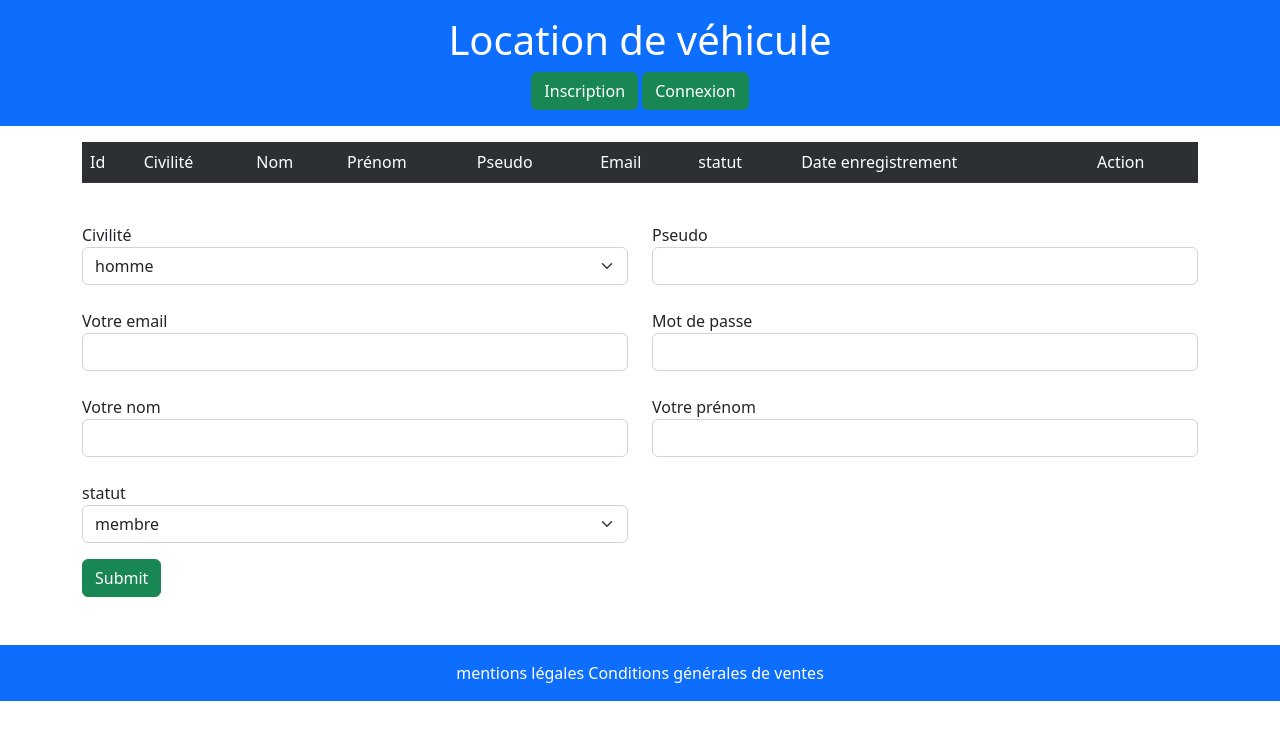
After one commit to harounaKane/alt_rh, a PHP site: template MVC/PROJET_SIRA/views/backOffice/membre.phtml in a window 1280 px wide. The commit adds this page. Shown: the top 740 px of the page. Run offline with PHP 8.4, Linux system fonts and the light colour scheme; the template is opened without the code that fills it, so the values that code supplies are empty.

Commit message:
gesion membre

```diff
--- a/MVC/PROJET_SIRA/views/admin/admin.phtml
+++ /dev/null
@@ -1 +0,0 @@
-<h2>Vous êtes sur la page admin </h2>
--- /dev/null
+++ b/MVC/PROJET_SIRA/views/backOffice/membre.phtml
@@ -0,0 +1,88 @@
+<?php ob_start(); ?>
+
+     <table class="table table-striped mt-3">
+          <tr class="table-dark">
+               <td>Id </td>
+               <td>Civilité</td>
+               <td>Nom</td>
+               <td>Prénom</td>
+               <td>Pseudo</td>
+               <td>Email</td>
+               <td>statut</td>
+               <td>Date enregistrement</td>
+               <td>Action</td>
+          </tr>
+
+          <?php foreach($membres as $membre): ?>
+               <tr>
+                    <td> <?= $membre->getId_membre() ?> </td>
+                    <td> <?= $membre->getCivilite() ?> </td>
+                    <td> <?= $membre->getNom() ?> </td>
+                    <td> <?= $membre->getPrenom() ?> </td>
+                    <td> <?= $membre->getPseudo() ?> </td>
+                    <td> <?= $membre->getEmail() ?> </td>
+                    <td> <?= $membre->getStatut() ?> </td>
+                    <td> <?= $membre->getDate_enregistrement() ?> </td>
+                    <td>
+                         <a href="?action=modifier&id=<?= $membre->getId_membre() ?>"><i class="fas fa-pen"></i></a>
+                         &nbsp; - &nbsp;
+                         <a href=""><i class="fas fa-trash"></i></a>
+                    </td>
+               </tr>
+          <?php endforeach; ?>
+
+     </table>
+
+     <form action="" method="post">
+          <input type="hidden" name="id_membre" value="<?= isset($membreActuel) ? $membreActuel->getId_membre() : 0 ?>">
+          <div class="row">
+               <div class="col-6 mt-4">
+                    <label for="civilte">Civilité</label>
+                    <select name="civilite" class="form-select">
+                        <option value="homme" <?= isset($membreActuel) && $membreActuel->getCivilite() == 'homme'
+                         ? 'selected'
+                         : '' ?>>homme</option>
+                        <option value="femme" <?= isset($membreActuel) && $membreActuel->getCivilite() == 'femme'
+                         ? 'selected'
+                         : '' ?>>femme</option>
+                    </select>
+                </div>
+               <div class="col-6 mt-4">
+                   <label for="pseudo">Pseudo</label>
+                   <input type="text" name="pseudo" class="form-control" value="<?= isset($membreActuel) ? $membreActuel->getPseudo() : '' ?>">
+               </div>
+               <div class="col-6 mt-4">
+                   <label for="email">Votre email</label>
+                   <input type="email" name="email" class="form-control" value="<?= isset($membreActuel) ? $membreActuel->getEmail() : '' ?>">
+               </div>
+               <div class="col-6 mt-4">
+                   <label for="mdp">Mot de passe</label>
+                   <input type="password" name="mdp" class="form-control" >
+               </div>
+               <div class="col-6 mt-4">
+                   <label for="nom">Votre nom</label>
+                   <input type="text" name="nom" class="form-control" value="<?= isset($membreActuel) ? $membreActuel->getNom() : '' ?>">
+               </div>
+               <div class="col-6 mt-4">
+                   <label for="prenom">Votre prénom</label>
+                   <input type="text" name="prenom" class="form-control" value="<?= isset($membreActuel) ? $membreActuel->getPrenom() : '' ?>">
+               </div>
+               <div class="col-6 mt-4">
+                   <label for="statut">statut</label>
+                   <select name="statut" class="form-select">
+                       <option value="0" <?= isset($membreActuel) && $membreActuel->getStatut() == '0'
+                         ? 'selected'
+                         : '' ?> >membre</option>
+                       <option value="1" <?= isset($membreActuel) && $membreActuel->getStatut() == '1'
+                         ? 'selected'
+                         : '' ?>>admin</option>
+                   </select>
+               </div>
+           </div>
+           <input type="submit" class="btn btn-success mt-3">
+     </form>
+
+<?php
+$content = ob_get_clean();
+
+include "views/template.phtml";
--- a/MVC/PROJET_SIRA/views/membre/membre.phtml
+++ /dev/null
@@ -1 +0,0 @@
-<h2>Vous êtes dans le fichier membre</h2>
--- a/MVC/PROJET_SIRA/views/template.phtml
+++ b/MVC/PROJET_SIRA/views/template.phtml
@@ -18,14 +18,14 @@
 
             <?php if(isset($_SESSION['user'])): ?>
                 <?php if(unserialize($_SESSION['user'])->getStatut()): ?>
-                    <a href="?action=inscription" class="btn btn-success" >Gestion membre</a>
-                    <a href="?action=inscription" class="btn btn-success" >Gestion agence</a>
-                    <a href="?action=inscription" class="btn btn-success" >Gestion véhicule</a>
-                    <a href="?action=inscription" class="btn btn-success" >Gestion commandes</a>
+                    <a href="?action=gestionMembre" class="btn btn-success" >Gestion membre</a>
+                    <a href="?action=" class="btn btn-success" >Gestion agence</a>
+                    <a href="?action=" class="btn btn-success" >Gestion véhicule</a>
+                    <a href="?action=" class="btn btn-success" >Gestion commandes</a>
 
                 <?php endif; ?>
 
-            <a href="?action=deconnexion" class="btn btn-success">commandes</a>
+            <a href="?action=" class="btn btn-success">commandes</a>
             <a href="?action=deconnexion" class="btn btn-danger">Deconnexion</a>
             <?php else: ?>
                 <a href="?action=inscription" class="btn btn-success" >Inscription</a>
--- a/MVC/PROJET_SIRA/views/user/inscription.phtml
+++ b/MVC/PROJET_SIRA/views/user/inscription.phtml
@@ -14,8 +14,8 @@
                 <input type="password" name="mdp" class="form-control" >
             </div>
             <div class="col-6 mt-4">
-                <label for="civilte">Civilité</label>
-                <select name="civilte" class="form-select">
+                <label for="civilite">Civilité</label>
+                <select name="civilite" class="form-select">
                     <option value="homme">homme</option>
                     <option value="femme">femme</option>
                 </select>
```
Also changed, not shown: MVC/PROJET_SIRA/controller/MembreController.php (+35 -13 lines), MVC/PROJET_SIRA/entities/Membre.php (+28 -28 lines), MVC/PROJET_SIRA/model/MembreModel.php (+23 -6 lines).
